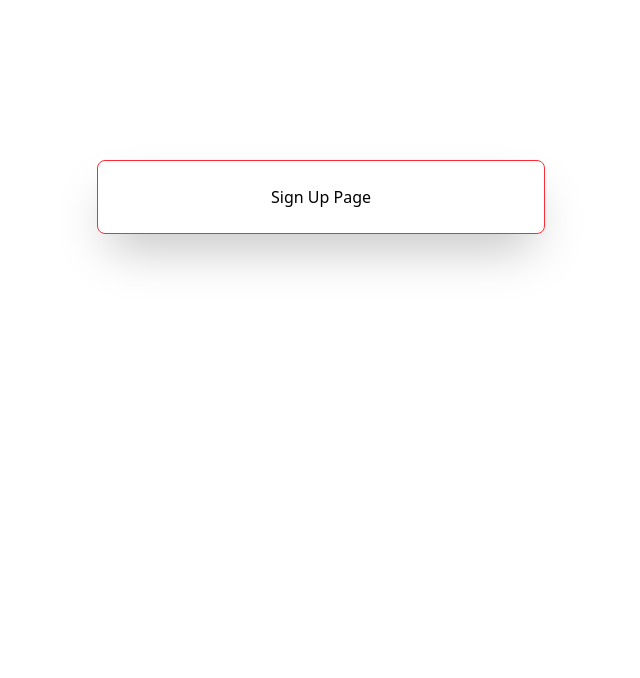
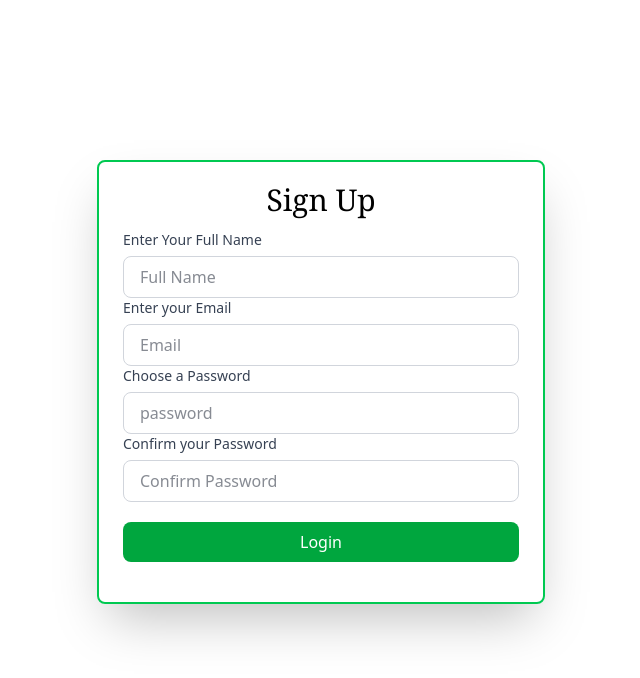
Before and after one commit to farzam313/Store-Rating-ClientSide, a React (Vite) app: page /signup in a window 1280 px wide. Shown: the top 678 px of the page, without its empty margins (319-959 px from the left). Built offline with nearby package versions, Linux system fonts and the light colour scheme.

Commit message:
Sign up functionality and design implemented.

```diff
--- a/src/App.jsx
+++ b/src/App.jsx
@@ -4,7 +4,7 @@ import Dashboard from "./pages/Dashboard";
 import Home from "./pages/auth/Home";
 import { Toaster } from "react-hot-toast";
 import SignUp from "./pages/auth/SignUp";
-
+import UserDashboard from "./pages/user/userDashboard";
 import ProtectedRoute from "./routes/protectedRoutes";
 
 function App() {
@@ -16,6 +16,7 @@ function App() {
         {/* Protected Route */}
         <Route element={<ProtectedRoute />}>
           <Route path="/dashboard" element={<Dashboard />} />
+          <Route path="/user-dashboard" element={<UserDashboard />} />
         </Route>
         <Route path="/" element={<Home />} />
         <Route path="/login" element={<Login />} />
--- a/src/pages/auth/SignUp.jsx
+++ b/src/pages/auth/SignUp.jsx
@@ -1,9 +1,109 @@
-import React from "react";
+import Input from "../../components/common/Input";
+import Button from "../../components/common/Button";
+import Label from "../../components/common/Label";
+import toast from "react-hot-toast";
+import { useState } from "react";
 
 const SignUp = () => {
+  const [name, setName] = useState("");
+  const [email, setEmail] = useState("");
+  const [password, setPassword] = useState("");
+  const [confirmPassword, setConfirmPassword] = useState("");
+  const [isLoading, setIsLoading] = useState(false);
+  const handleSignUp = async () => {
+    if (!name || !email || !password || !confirmPassword) {
+      toast.error("Please fill all the fields");
+      return;
+    }
+    if (password !== confirmPassword) {
+      toast.error("Passwords do not match");
+      return;
+    }
+    setIsLoading(true);
+    const url = import.meta.env.VITE_URL;
+    console.log({ url, name, email, password });
+
+    try {
+      const response = await fetch(url + "/auth/register", {
+        method: "POST",
+        headers: { "content-type": "application/json" },
+        body: JSON.stringify({ name, email, password }),
+      });
+      console.log({ response });
+      const data = await response.json();
+      setIsLoading(false);
+      console.log("login Successfull: ", data);
+
+      if (!response.ok) {
+        toast.error(data.message || "Registration Failed");
+        return;
+      }
+
+      if (response.ok) {
+        toast.success("Registration Successful! Please login.");
+      }
+    } catch (error) {
+      console.log({ error });
+      toast.error("Network Error. Please try again later.");
+    }
+  };
   return (
-    <div className="flex flex-center max-w-md mx-auto my-40 p-6 border border-red-500 rounded-lg shadow-2xl">
-      <h1>Sign Up Page</h1>
+    <div className="flex flex-start flex-col  max-w-md mx-auto my-40 p-6 border-2 border-green-500 rounded-lg shadow-2xl py-5">
+      <div className="flex-center text-3xl pb-3 font-serif">
+        <h1>Sign Up</h1>
+      </div>
+      <Label htmlFor="name"> Enter Your Full Name</Label>
+      <Input
+        type="text"
+        id="name"
+        placeholder="Full Name"
+        onChange={(e) => {
+          setName(e.target.value);
+        }}
+      />
+      <Label
+        htmlFor="email"
+        id="email"
+        onChange={(e) => {
+          setName(e.target.value);
+        }}
+      >
+        Enter your Email
+      </Label>
+      <Input
+        type="email"
+        placeholder="Email"
+        onChange={(e) => {
+          setEmail(e.target.value);
+        }}
+      />
+      <Label htmlFor="password" id="password">
+        Choose a Password
+      </Label>
+      <Input
+        type="password"
+        placeholder="password"
+        onChange={(e) => {
+          setPassword(e.target.value);
+        }}
+      />
+      <Label htmlFor="confirmPassword" id="confirmpassword">
+        Confirm your Password
+      </Label>
+      <Input
+        type="password"
+        placeholder="Confirm Password"
+        onChange={(e) => {
+          setConfirmPassword(e.target.value);
+        }}
+      />
+      <Button
+        className="bg-green-600 text-white px-4 rounded my-5"
+        onClick={handleSignUp}
+        disabled={isLoading}
+      >
+        {isLoading ? "Logging in..." : "Login"}
+      </Button>
     </div>
   );
 };
--- /dev/null
+++ b/src/pages/user/userDashboard.jsx
@@ -0,0 +1,11 @@
+const UserDashboard = () => {
+  return (
+    <div>
+      <h1 className="text-2xl flex-center h-screen">
+        Welcome to User Dashboard
+      </h1>
+    </div>
+  );
+};
+
+export default UserDashboard;
```
